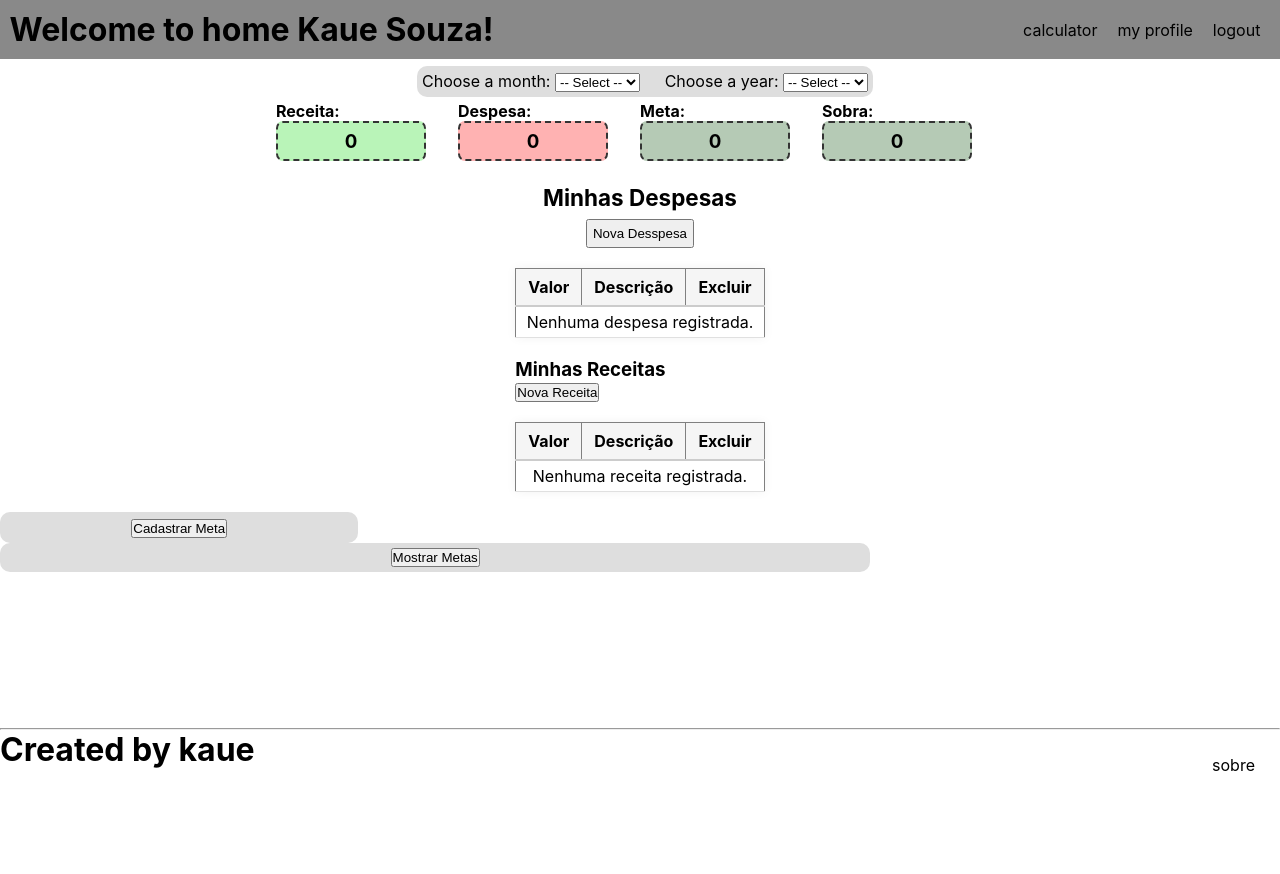
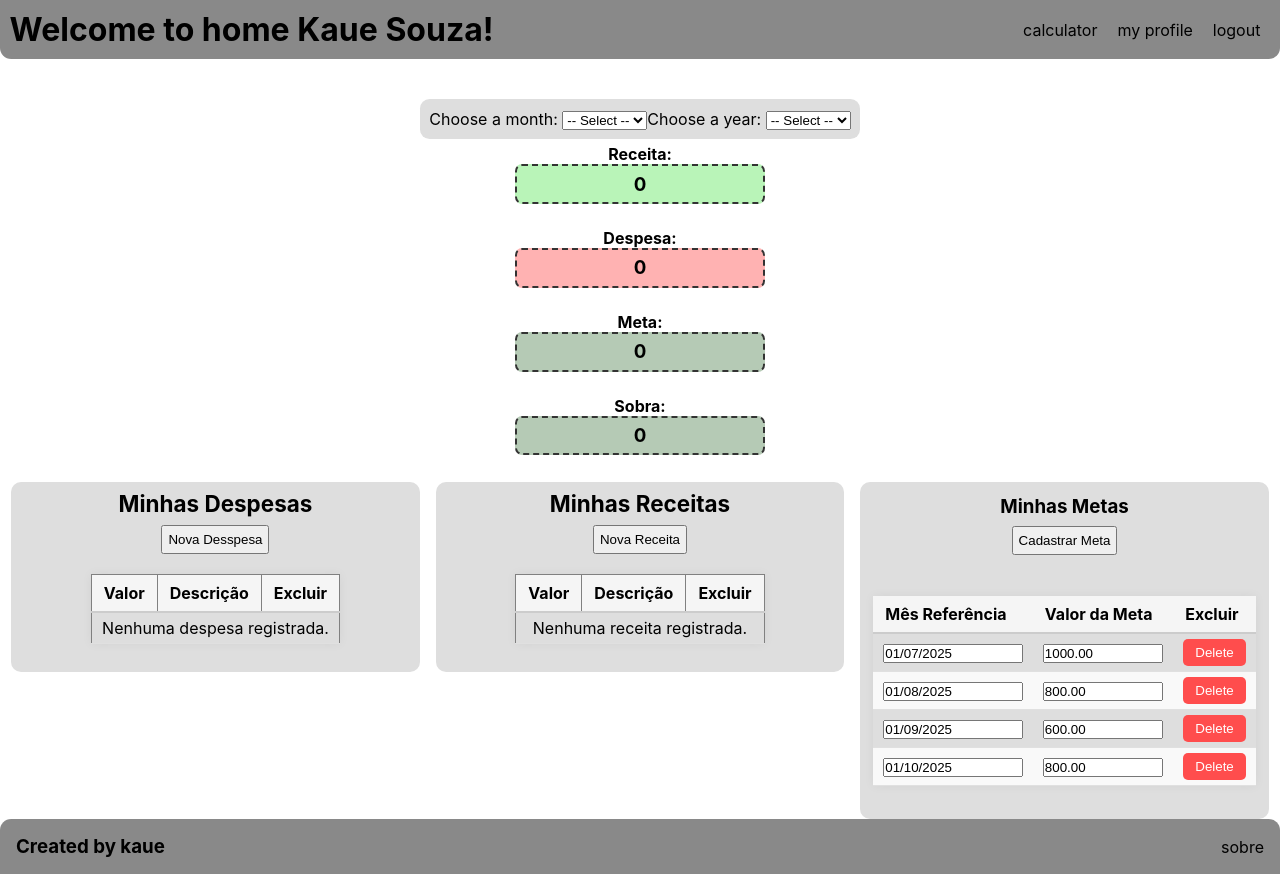
Before and after one commit to kaue-souza7/control, a Flask app: page / in a window 1280 px wide. Before the commit the page ends 771 px from the top, so only its background shows below. Run offline with Flask 3, Linux system fonts and the light colour scheme; a user stored in the database is signed in.

Commit message:
[feat] adjusting style - 2

```diff
--- a/main.py
+++ b/main.py
@@ -12,3 +12,4 @@ if __name__ == "__main__":
     with app.app_context():
         db.create_all()
     app.run(host='0.0.0.0', port=5153, debug=True)
+    # app.run(debug=True)
--- a/static/css/home.css
+++ b/static/css/home.css
@@ -7,6 +7,8 @@
 html {
     height: 100%;
     min-height: 100%;
+    font-size: 100%;
+
 }
 
 
@@ -23,7 +25,8 @@ body{
 header{
     background-color: #898989;
     padding: 0.6rem 0.6rem 0.6rem 0.6rem;
-    margin-bottom: 0.4rem;
+    margin: 0rem 0rem 2.5rem 0rem;
+    border-radius: 0rem 0rem 0.7rem 0.7rem;
 }
 
 
@@ -33,24 +36,29 @@ header{
     display: flex;
     flex-direction: row;
     justify-content: space-between;
-    width: 60%;
-    margin-left: 10px;
-    padding: 5px;
-    border-radius: 10px;
+    /* width: 60%; */
+    padding: 0.6rem;
+    border-radius: 0.6rem;
+}
+
+.res{
 }
 
 .resumo{
-    /* background-color: red; */
     margin-top: 0.3rem;
-    display: flex;
-    flex-direction: row;
+    display: grid;
+    grid-template-columns: repeat(auto-fit, minmax(250px, 1fr));
+
+    gap: 1.5rem;
     padding: 0rem 1rem 1rem 1rem;
+
 
 }
 
-.resumo-item{
-    width: 150px;
-    margin-right: 2rem;
+.t-item{
+    display: flex;
+    justify-content: center;
+    align-items: center;
 
 }
 
@@ -82,7 +90,6 @@ header{
     border-radius: 7px;
     align-items: center;
     text-align: center;
-    width: 100%;
 }
 
 
@@ -90,7 +97,7 @@ header{
     display: flex;
     justify-content: center;
     align-items: center;
-    margin-bottom: 0.4rem;
+    margin-bottom: 0.7rem;
     /* margin:  50px 10px 50px 10px; */
     /* align-items: left;   */
 
@@ -98,46 +105,79 @@ header{
 
 }
 
-.one-part-left{
+.part1{
     display: flex;
     flex-direction: column;
     justify-content: center;
     align-items: center;
 
+
+
+
+
 }
 
-.one-part-meta{
-}
 
-.one-part-meta1{
-    background-color: #dedede;
-    padding: 5px;
-    border-radius: 10px;
-    display: flex;
-    flex-direction: column;
-    justify-content: space-between;
-    align-items: center;
-    text-align: center;
-    width: 28%;
-}
-
-.one-part-meta2{
-    background-color: #dedede;
-    padding: 5px;
-    border-radius: 10px;
-    display: flex;
-    flex-direction: column;
-    justify-content: space-between;
-    align-items: center;
-    text-align: center;
-    width: 68%;
+.grid-container {
+    margin: 0 0.7rem 0 0.7rem;
+    display: grid;
+    grid-template-columns: repeat(auto-fit, minmax(380px, 1fr));
+    gap: 16px; /* espaço entre os itens */
 }
 
 
 
+
+
+
+
+
+
+
+
+
+
+.metas{
+    background-color: #dedede;
+    border-radius: 10px;
+    padding: 8px;
+    display: block;
+
+}
+
+.meta1{
+    padding: 5px;
+    border-radius: 10px;
+}
+
+.meta1 button{
+    margin-top: 3px;
+    padding: 5px;
+}
+
+.meta2{
+    /* background-color: #dedede; */
+    padding: 5px;
+    border-radius: 10px;
+
+    text-align: center;
+}
+
+
 .c-meta{
-    margin-top: 5px;
+    margin-top: 1rem;
+    display: flex;
+    flex-direction: row;
 }
+
+#formMeta button{
+    padding: 0.4rem;
+    border: none;
+    border-radius: 7px;
+    background-color: #e6ffe4;
+}
+
+
 
 .tableMetas{
     margin-bottom: 10px;
@@ -148,42 +188,46 @@ header{
     border: none;
 }
 
+/*
+.second-part{
 
-.second-part{
-    display: flex;
-    flex-direction: column;
-    justify-content: space-around;
+} */
 
-}
+.second-part1{
+    background-color: #dedede;
+    border-radius: 10px;
+    padding: 8px;
 
-.second-part-left{
     display: flex;
     flex-direction: column;
     align-items: center;
     text-align: center;
 }
 
-.div-d{
+.div-d, .div-r{
     text-align: center;
     font-size: larger;
 }
 
-.div-d button{
+.div-d button, .div-r button{
     padding: 5px;
     margin-top: 0.5rem;
 }
 
 
-.second-part-right{
+
+
+.second-part2{
+    background-color: #dedede;
+    border-radius: 10px;
+    padding: 8px;
+
     display: flex;
     flex-direction: column;
     align-items: center;
     text-align: center;
 }
 
-.div-r{
-    text-align: left;
-}
 
 
 
@@ -308,6 +352,20 @@ button.excluir-btn:hover {
 
 
 footer{
+    background-color: #898989;
     margin-top: auto;
+    display: flex;
+    justify-content: space-between;
+    align-items: center;
+    padding: 1rem;
+
+    border-radius: 0.7rem 0.7rem 0rem 0rem;
 
 };
+
+
+
+
+@media (max-width: 768px) {
+
+}
--- a/templates/base.html
+++ b/templates/base.html
@@ -4,6 +4,7 @@
     <meta charset="UTF-8">
     <title>{% block title %}Minha Página{% endblock %}</title>
     <link rel="stylesheet" href="{{ url_for('static', filename='css/home.css') }}">
+    <meta name="viewport" content="width=device-width, user-scalable=yes, initial-scale=1.0, maximum-scale=10, minimum-scale=1.0">
 </head>
 <body>
 
@@ -30,11 +31,11 @@
     </main>
 
     <footer class="footer">
-        <hr>
-        <p class="btn btn-danger" style="float: right; margin: 25px; color: black;">
+        <h3>Created by kaue</h3>
+        <p>sobre</p>
+        <!-- <p class="btn btn-danger" style="float: right; margin: 25px; color: black;">
             sobre
-        </p>
-        <h1>Created by kaue</h1>
+        </p> -->
     </footer>
 
     <!--  -->
--- a/templates/home.html
+++ b/templates/home.html
@@ -9,11 +9,20 @@
 
     {% if current_user.is_authenticated %}
 
+
+
+
+
+
+
+
+
+
         <div class="one-part">
 
 
 
-            <div class="one-part-left">
+            <div class="part1">
 
 
                 <div class="find-form">
@@ -56,7 +65,7 @@
 
 
                         <div class="resumo-item ">
-                            <p>Receita:</p>
+                            <p class="t-item">Receita:</p>
 
                             <div class="inf-resumo inf-resumo-r">
                                 <h3>{{ total_receitas }}</h3>
@@ -66,7 +75,7 @@
 
 
                         <div class="resumo-item">
-                            <p>Despesa: </p>
+                            <p class="t-item">Despesa: </p>
                             <div class="inf-resumo inf-resumo-d">
                                 <h3>{{ total_despesas }}</h3>
                             </div>
@@ -75,7 +84,7 @@
 
 
                         <div class="resumo-item">
-                            <p>Meta:</p>
+                            <p class="t-item">Meta:</p>
 
                             <div class="inf-resumo inf-resumo-s">
                                 <h3>{{ meta_filtro }}</h3>
@@ -84,7 +93,7 @@
 
 
                         <div class="resumo-item">
-                            <p>Sobra:</p>
+                            <p class="t-item">Sobra:</p>
 
                             <div class="inf-resumo inf-resumo-s">
                                 <h3>{{ sobra }}</h3>
@@ -94,11 +103,11 @@
 
 
                     </div>
+
                 </div>
 
 
             </div>
-
 
 
 
@@ -112,9 +121,43 @@
 
 
 
-        <div class="second-part">
 
-            <div class="second-part-left">
+
+
+
+
+
+
+
+
+
+
+
+
+
+
+
+
+
+
+
+
+
+        <div class="grid-container">
+
+
+
+
+
+
+
+
+
+
+
+        <div class="second-part item">
+
+            <div class="second-part1">
 
                 <div class="div-d">
 
@@ -211,7 +254,18 @@
 
             </div>
 
-            <div class="second-part-right">
+
+        </div>
+
+
+
+
+
+
+        <div class="item">
+
+
+            <div class="second-part2">
 
 
                 <div class="div-r">
@@ -306,11 +360,6 @@
 
 
 
-            </div>
-
-
-
-
 
 
         </div>
@@ -320,11 +369,18 @@
 
 
 
+        <div class="metas item">
 
 
-        <div class="one-part-meta">
+            <div class="meta2">
 
-                <div class="one-part-meta1">
+                <div>
+
+                    <h3>Minhas Metas</h3>
+
+                </div>
+
+                <div class="meta1">
 
                     <div >
 
@@ -332,7 +388,7 @@
                     </div>
 
 
-                    <div class="c_meta">
+                    <div class="c-meta">
                         <form action="{{ url_for('criar_meta') }}" method="post" id="formMeta" style="display: none;" >
                             <label for="mes_referenciaForm">Mês Referencia:</label><br>
                             <input type="date"  name="mes_referenciaForm" id="mes_referenciaForm" required><br><br>
@@ -346,11 +402,9 @@
 
             </div>
 
-                <div class="one-part-meta2">
+                <!-- <button id="btnVerMetas">Mostrar Metas</button> -->
 
-                    <button id="btnVerMetas">Mostrar Metas</button>
-
-                    <table id="tableMetas" style="display: none;" >
+                <table id="tableMetas" style="" >
                     <thead>
                         <th>Mês Referência</th>
                         <th>Valor da Meta</th>
@@ -394,7 +448,7 @@
 
 
 
-
+        </div>
 
 
 
```
Also changed, not shown: instance/database.db. Lines whose indentation alone changed are shown as unchanged.
